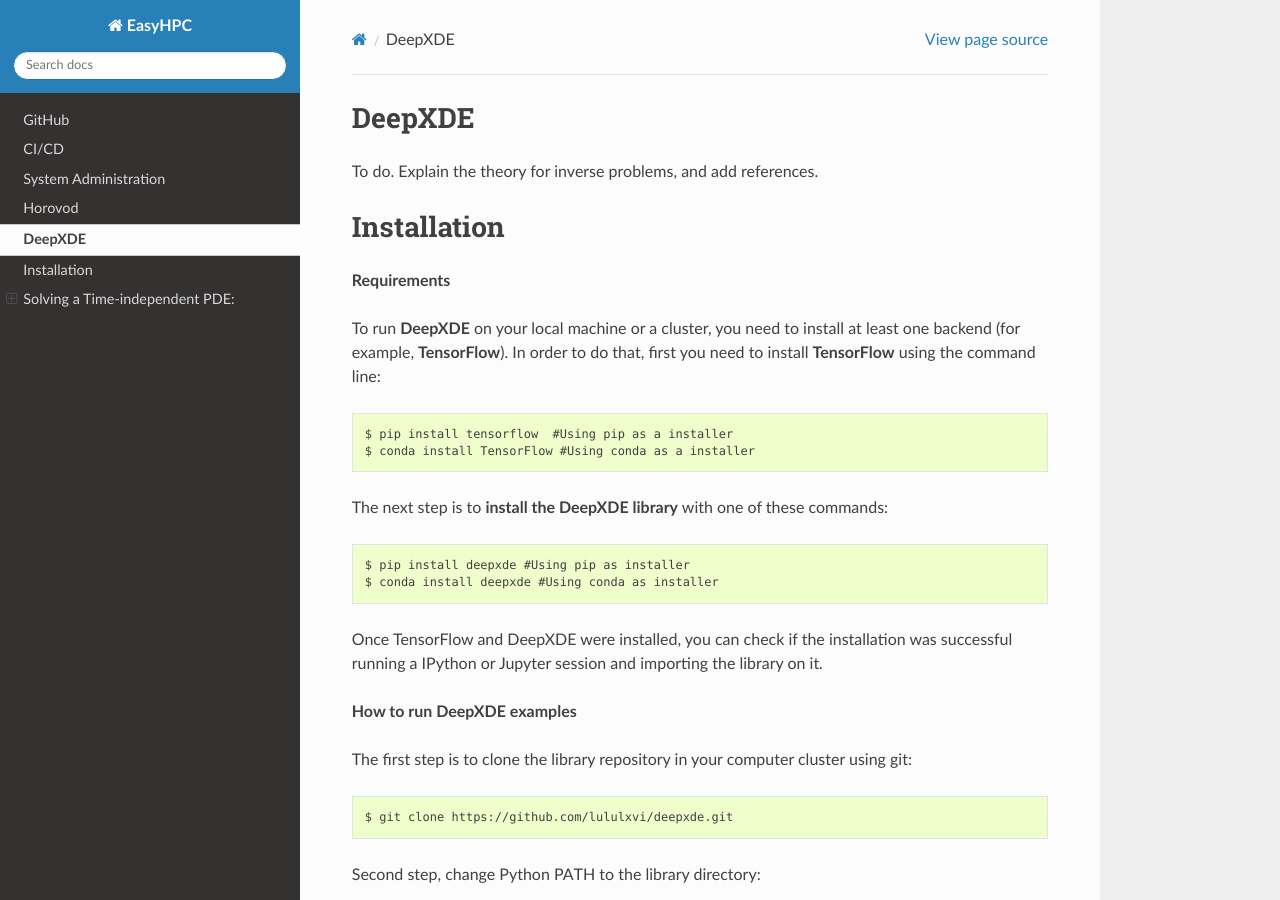
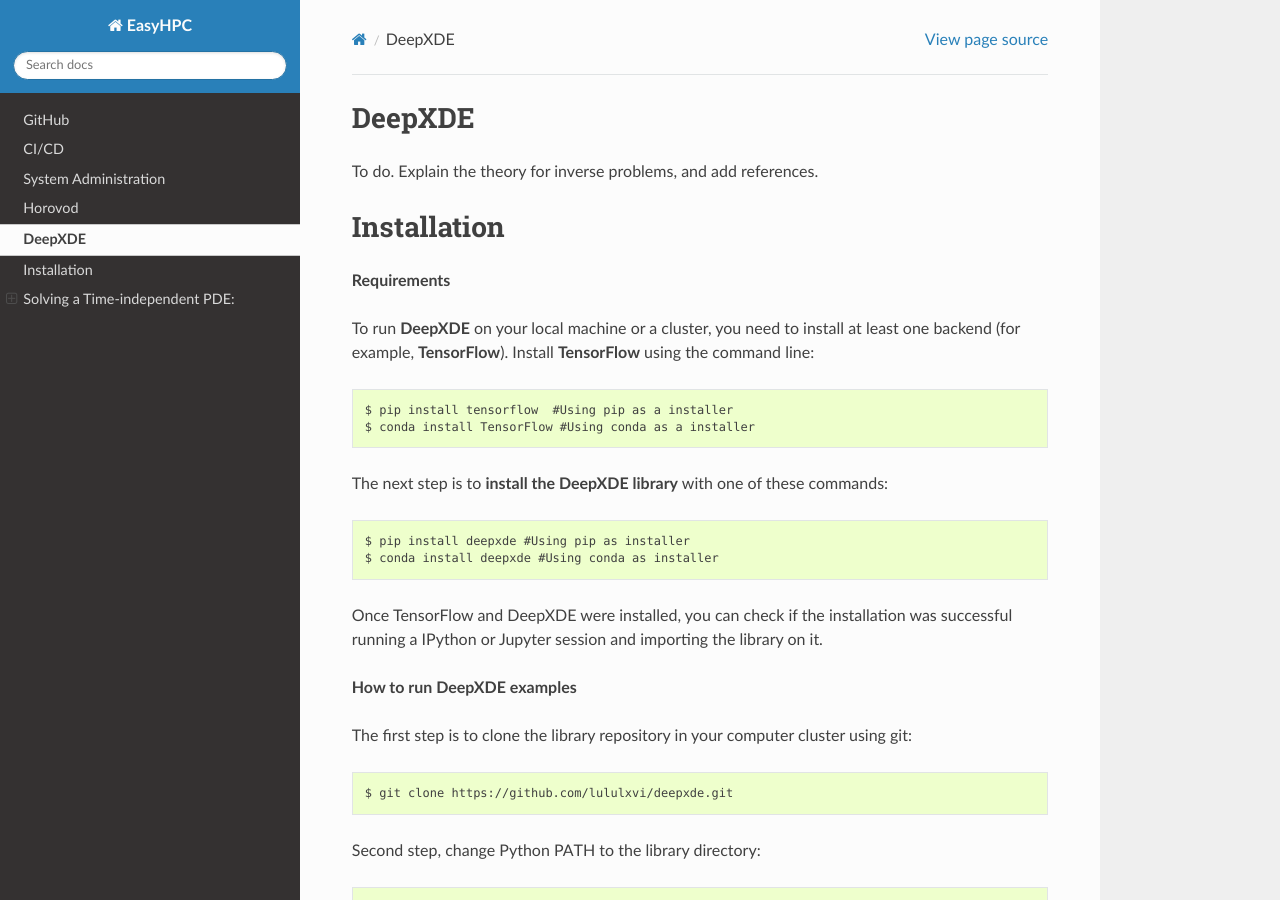
Before and after one commit to pescap/EasyHPC, a Sphinx documentation site: the page built from docs/source/deepxde.rst, in a window 1280 px wide and 900 px high. Built offline with Sphinx 7.4.7 and the Read the Docs theme 2.0.0, drawn with Linux system fonts in a browser that asks for light colours.

Commit message:
Update docs/source/deepxde.rst
Co-authored-by: pescapil <pescapil@uc.cl>

```diff
--- a/docs/source/deepxde.rst
+++ b/docs/source/deepxde.rst
@@ -12,7 +12,7 @@
 **Requirements**
 
 To run **DeepXDE** on your local machine or a cluster, you need to install at least one backend (for example, **TensorFlow**).
-In order to do that, first you need to install **TensorFlow** using the command line: ::
+Install **TensorFlow** using the command line: ::
 
 $ pip install tensorflow  #Using pip as a installer
 $ conda install TensorFlow #Using conda as a installer
```
